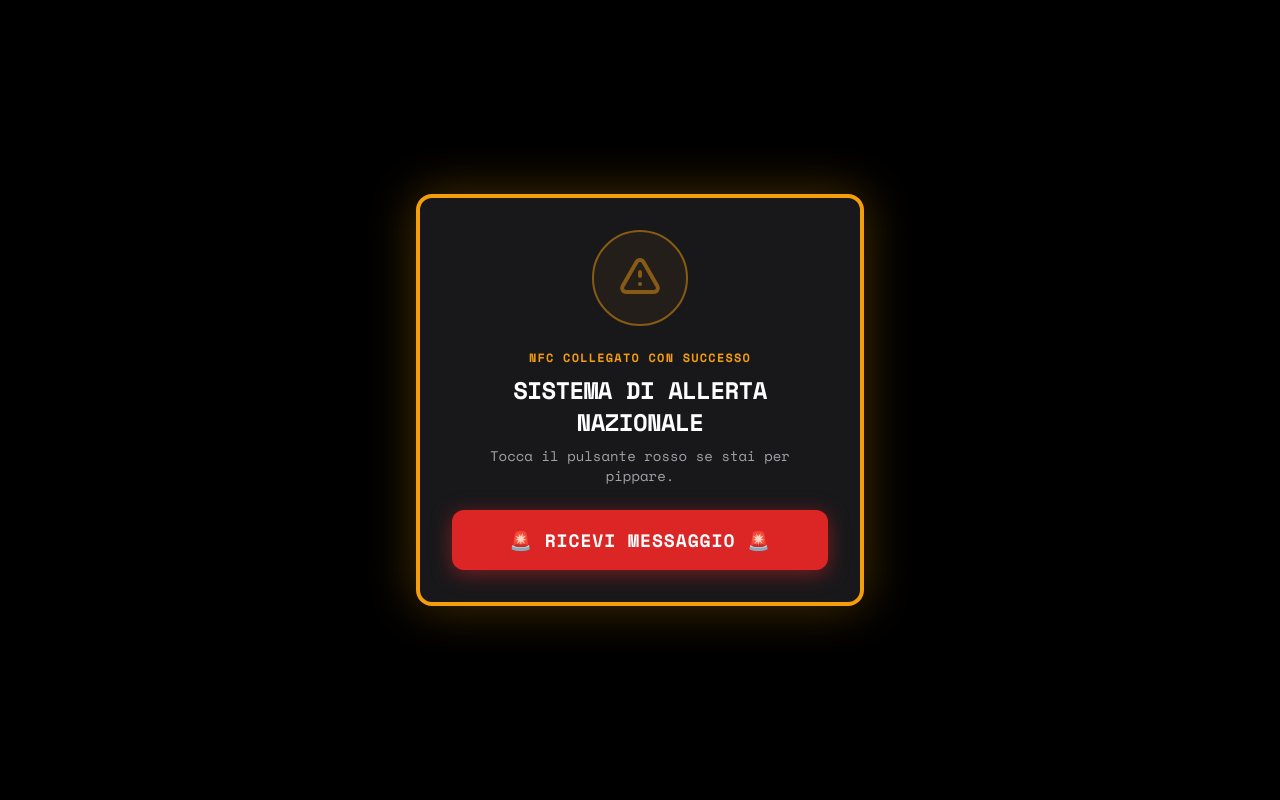
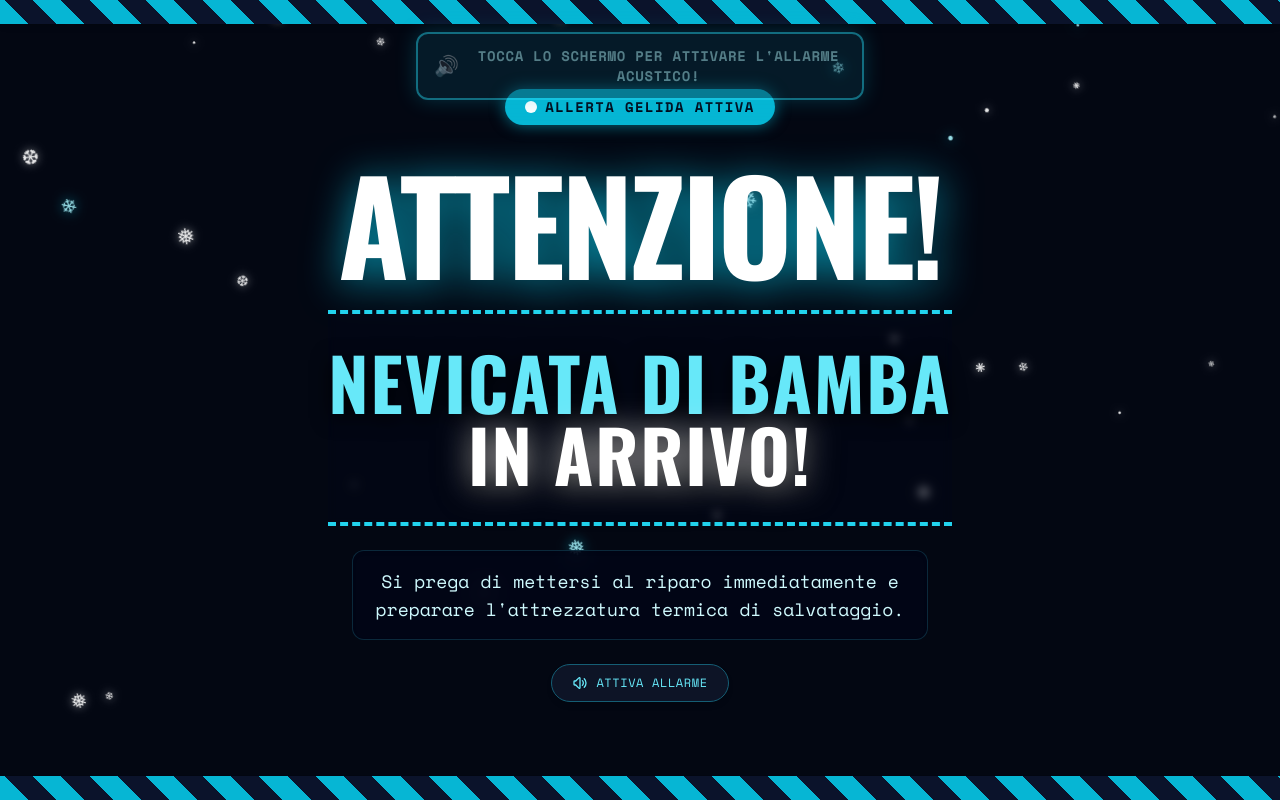
Before and after one commit to cartierverifications/nevicatamarocchina, a plain HTML site: page index.html in a window 1280 px wide. Drawn offline with nearby package versions, Linux system fonts and the light colour scheme.

Commit message:
Update index.html

```diff
--- a/index.html
+++ b/index.html
@@ -11,21 +11,21 @@
         body {
             font-family: 'Space Mono', monospace;
             overflow: hidden;
-            background-color: #0d0000;
+            background-color: #030712; /* Blu notte molto scuro */
         }
 
         .oswald {
             font-family: 'Oswald', sans-serif;
         }
 
-        /* Effetto Strobo di Emergenza */
+        /* Effetto Strobo di Emergenza Freddo (Blu e Ciano) */
         @keyframes strobe {
-            0%, 49% { background-color: #0d0000; }
-            50%, 100% { background-color: #990000; }
+            0%, 49% { background-color: #030712; }
+            50%, 100% { background-color: #1d4ed8; } /* Blu intenso */
         }
 
         .strobe-active {
-            animation: strobe 0.4s infinite;
+            animation: strobe 0.3s infinite;
         }
 
         /* Animazione per i fiocchi di neve */
@@ -35,10 +35,10 @@
                 opacity: 0;
             }
             10% {
-                opacity: 0.8;
+                opacity: 0.9;
             }
             90% {
-                opacity: 0.8;
+                opacity: 0.9;
             }
             100% {
                 transform: translateY(110vh) translateX(50px) rotate(360deg);
@@ -55,130 +55,114 @@
             will-change: transform;
         }
 
-        /* Righe diagonali stile emergenza */
+        /* Righe diagonali stile pericolo ma con colori freddi (Blu e Ciano) */
         .hazard-stripes {
             background: repeating-linear-gradient(
                 45deg,
-                #f59e0b,
-                #f59e0b 20px,
-                #000000 20px,
-                #000000 40px
+                #06b6d4,
+                #06b6d4 20px,
+                #0b132b 20px,
+                #0b132b 40px
             );
         }
     </style>
 </head>
-<body class="h-screen w-screen flex flex-col justify-between relative select-none">
+<body class="h-screen w-screen flex flex-col justify-between relative select-none" id="main-body">
 
+    <!-- Contenitore Neve -->
     <div id="snow-container" class="absolute inset-0 pointer-events-none overflow-hidden z-10"></div>
 
-    <div id="interaction-overlay" class="absolute inset-0 bg-black z-50 flex flex-col items-center justify-center p-6 text-center">
-        <div class="max-w-md w-full border-4 border-amber-500 rounded-2xl p-8 bg-zinc-900 shadow-[0_0_50px_rgba(245,158,11,0.3)] flex flex-col items-center gap-6">
-            <!-- Icona NFC / Allerta -->
-            <div class="w-24 h-24 rounded-full bg-amber-500/10 border-2 border-amber-500 flex items-center justify-center animate-pulse">
-                <svg class="w-12 h-12 text-amber-500" fill="none" stroke="currentColor" viewBox="0 0 24 24" xmlns="http://www.w3.org/2000/svg">
-                    <path stroke-linecap="round" stroke-linejoin="round" stroke-width="2" d="M12 9v2m0 4h.01m-6.938 4h13.856c1.54 0 2.502-1.667 1.732-3L13.732 4c-.77-1.333-2.694-1.333-3.464 0L3.34 16c-.77 1.333.192 3 1.732 3z"></path>
-                </svg>
-            </div>
+    <!-- Banner superiore di pericolo -->
+    <div class="h-6 hazard-stripes w-full z-20 shadow-md"></div>
 
-            <div class="space-y-2">
-                <h2 class="text-amber-500 text-xs tracking-widest uppercase font-bold">NFC Collegato con Successo</h2>
-                <h1 class="text-white text-2xl font-bold uppercase tracking-tight">Sistema di Allerta Nazionale</h1>
-                <p class="text-zinc-400 text-sm">Tocca il pulsante rosso se stai per pippare.</p>
-            </div>
-
-            <button id="activate-btn" class="w-full py-4 bg-red-600 hover:bg-red-700 active:scale-95 text-white font-bold rounded-xl text-lg uppercase tracking-wider shadow-[0_4px_20px_rgba(220,38,38,0.5)] transition duration-200">
-                🚨 Ricevi Messaggio 🚨
-            </button>
-        </div>
+    <!-- Banner Fluttuante Attivazione Audio (Scomparirà al primo tocco) -->
+    <div id="audio-prompt" class="absolute top-8 left-1/2 -translate-x-1/2 z-30 w-[90%] max-w-md bg-cyan-950/90 border-2 border-cyan-400 text-cyan-200 text-center py-3 px-4 rounded-xl shadow-[0_0_20px_rgba(6,182,212,0.5)] animate-pulse cursor-pointer flex items-center justify-center gap-3">
+        <span class="text-xl">🔊</span>
+        <span class="text-xs md:text-sm font-bold tracking-wider uppercase">Tocca lo schermo per attivare l'allarme acustico!</span>
     </div>
 
-    <div class="h-6 hazard-stripes w-full z-20 shadow-md"></div>
-
+    <!-- Contenuto Principale (Subito visibile) -->
     <main class="flex-1 flex flex-col items-center justify-center text-center p-4 z-20 select-none">
         <div class="max-w-4xl mx-auto space-y-6">
 
-            <!-- Badge Lampeggiante -->
-            <div class="inline-flex items-center gap-2 bg-red-600 text-white font-bold px-4 py-1.5 rounded-full text-xs md:text-sm tracking-widest uppercase shadow-lg animate-bounce">
-                <span class="w-2.5 h-2.5 rounded-full bg-white animate-ping"></span>
-                ALLERTA ROSSA IN CORSO
+            <!-- Badge Lampeggiante Ghiaccio -->
+            <div class="inline-flex items-center gap-2 bg-cyan-500 text-slate-950 font-extrabold px-5 py-2 rounded-full text-xs md:text-sm tracking-widest uppercase shadow-[0_0_15px_rgba(6,182,212,0.6)] animate-bounce">
+                <span class="w-3 h-3 rounded-full bg-white animate-ping"></span>
+                ALLERTA GELIDA ATTIVA
             </div>
 
-            <!-- Titolo Principale ad altissimo impatto -->
-            <h1 class="oswald text-5xl md:text-8xl font-black text-yellow-400 tracking-tight leading-none drop-shadow-[0_4px_12px_rgba(0,0,0,0.8)]">
+            <!-- Titolo ad altissimo impatto visivo -->
+            <h1 class="oswald text-6xl md:text-9xl font-black text-white tracking-tight leading-none drop-shadow-[0_4px_20px_rgba(6,182,212,0.8)]">
                 ATTENZIONE!
             </h1>
 
-            <div class="border-y-4 border-dashed border-red-500 py-6 md:py-8 my-4">
-                <p class="oswald text-4xl md:text-7xl font-extrabold text-white uppercase tracking-wide leading-none drop-shadow-[0_4px_8px_rgba(0,0,0,0.9)]">
-                    NEVICATA DI BAMBA<br>
-                    <span class="text-red-500">IN ARRIVO!</span>
+            <div class="border-y-4 border-dashed border-cyan-400 py-6 md:py-8 my-4 bg-slate-950/50 backdrop-blur-sm">
+                <p class="oswald text-4xl md:text-7xl font-extrabold text-cyan-300 uppercase tracking-wide leading-none drop-shadow-[0_4px_10px_rgba(0,0,0,0.9)]">
+                    NEVICATA DI BAMBA <br>
+                    <span class="text-white drop-shadow-[0_0_15px_rgba(255,255,255,0.6)]">IN ARRIVO!</span>
                 </p>
             </div>
 
-            <p class="text-zinc-300 text-sm md:text-lg max-w-xl mx-auto font-medium bg-black/60 backdrop-blur-sm p-4 rounded-xl border border-zinc-800">
-                Si prega di mettersi al riparo immediatamente e preparare l'attrezzatura di salvataggio.
+            <p class="text-cyan-100 text-sm md:text-lg max-w-xl mx-auto font-medium bg-slate-950/80 backdrop-blur-md p-4 rounded-xl border border-cyan-900/50 shadow-inner">
+                Si prega di mettersi al riparo immediatamente e preparare l'attrezzatura termica di salvataggio.
             </p>
 
-            <!-- Pulsante per silenziare o riattivare in seguito -->
-            <button id="mute-btn" class="mx-auto mt-6 flex items-center gap-2 px-5 py-2.5 bg-zinc-900 border border-zinc-700 text-zinc-300 hover:text-white rounded-full text-xs uppercase tracking-wider transition hover:bg-zinc-800 active:scale-95">
+            <!-- Pulsante per silenziare o riattivare l'audio -->
+            <button id="mute-btn" class="mx-auto mt-6 flex items-center gap-2 px-5 py-2.5 bg-slate-900/90 border border-cyan-800 text-cyan-300 hover:text-white rounded-full text-xs uppercase tracking-wider transition hover:bg-slate-800 active:scale-95 shadow-md">
                 <svg id="mute-icon" class="w-4 h-4" fill="none" stroke="currentColor" viewBox="0 0 24 24" xmlns="http://www.w3.org/2000/svg">
                     <path stroke-linecap="round" stroke-linejoin="round" stroke-width="2" d="M15.536 8.464a5 5 0 010 7.072m2.828-9.9a9 9 0 010 12.728M5.586 15H4a1 1 0 01-1-1v-4a1 1 0 011-1h1.586l4.707-4.707C10.923 3.663 12 4.109 12 5v14c0 .891-1.077 1.337-1.707.707L5.586 15z"></path>
                 </svg>
-                <span id="mute-text">Spegni Allarme</span>
+                <span id="mute-text">Attiva Allarme</span>
             </button>
 
         </div>
     </main>
 
-    <!-- Barra in basso -->
+    <!-- Barra inferiore di pericolo -->
     <div class="h-6 hazard-stripes w-full z-20 shadow-md"></div>
 
     <script>
-        // Configurazione Sintetizzatore Siren (Web Audio API)
+        // Configurazione Audio (Sintetizzatore Sirena)
         let audioCtx = null;
         let mainOsc = null;
         let lfo = null;
         let mainGain = null;
         let isSirenPlaying = false;
+        let interactionTriggered = false;
 
-        // Inizializza e avvia la sirena sintetica d'emergenza
+        // Inizializza e avvia la sirena sintetica d'emergenza glaciale
         function startEmergencySiren() {
             if (isSirenPlaying) return;
 
             try {
-                // Crea il contesto audio
                 audioCtx = new (window.AudioContext || window.webkitAudioContext)();
 
-                // Oscillatore principale (genera l'onda acustica)
+                // Oscillatore principale
                 mainOsc = audioCtx.createOscillator();
-                mainOsc.type = 'sawtooth'; // Onda a dente di sega per un suono penetrante ed aspro
-                mainOsc.frequency.setValueAtTime(450, audioCtx.currentTime); // Frequenza base (Hz)
+                mainOsc.type = 'sawtooth';
+                mainOsc.frequency.setValueAtTime(400, audioCtx.currentTime); // Pitch di partenza leggermente più cupo e freddo
 
-                // LFO (Oscillatore a bassa frequenza) per modulare il pitch su e giù (effetto sirena)
+                // LFO per l'oscillazione ondulatoria tipica delle sirene di emergenza civile
                 lfo = audioCtx.createOscillator();
-                lfo.frequency.setValueAtTime(1.2, audioCtx.currentTime); // Velocità dell'oscillazione (1.2 oscillazioni al secondo)
+                lfo.frequency.setValueAtTime(1.0, audioCtx.currentTime); // 1 ciclo completo al secondo
 
-                // Guadagno per regolare l'intensità della deviazione di frequenza
                 const lfoGain = audioCtx.createGain();
-                lfoGain.gain.setValueAtTime(180, audioCtx.currentTime); // Oscilla di +/- 180Hz
+                lfoGain.gain.setValueAtTime(150, audioCtx.currentTime); // Oscilla di +/- 150Hz
 
-                // Controllo volume principale
                 mainGain = audioCtx.createGain();
-                mainGain.gain.setValueAtTime(0.0, audioCtx.currentTime); // Parte silenzioso
+                mainGain.gain.setValueAtTime(0.0, audioCtx.currentTime);
 
-                // Connessioni
                 lfo.connect(lfoGain);
-                lfoGain.connect(mainOsc.frequency); // Modula la frequenza dell'oscillatore principale
+                lfoGain.connect(mainOsc.frequency);
 
                 mainOsc.connect(mainGain);
                 mainGain.connect(audioCtx.destination);
 
-                // Avvia gli oscillatori
                 lfo.start();
                 mainOsc.start();
 
-                // Sfuma il volume in ingresso rapidamente per evitare click acustici
-                mainGain.gain.linearRampToValueAtTime(0.35, audioCtx.currentTime + 0.1);
+                // Dissolvenza d'ingresso rapida per non danneggiare le casse
+                mainGain.gain.linearRampToValueAtTime(0.3, audioCtx.currentTime + 0.1);
 
                 isSirenPlaying = true;
                 updateMuteUI(true);
@@ -187,7 +171,7 @@
             }
         }
 
-        // Spegne o riattiva la sirena
+        // Funzione per spegnere o riaccendere la sirena
         function toggleSiren() {
             if (!audioCtx) {
                 startEmergencySiren();
@@ -195,15 +179,15 @@
             }
 
             if (isSirenPlaying) {
-                // Silenzia gradualmente
                 mainGain.gain.linearRampToValueAtTime(0.0, audioCtx.currentTime + 0.1);
                 isSirenPlaying = false;
                 updateMuteUI(false);
+                document.body.classList.remove('strobe-active');
             } else {
-                // Ripristina volume
-                mainGain.gain.linearRampToValueAtTime(0.35, audioCtx.currentTime + 0.1);
+                mainGain.gain.linearRampToValueAtTime(0.3, audioCtx.currentTime + 0.1);
                 isSirenPlaying = true;
                 updateMuteUI(true);
+                document.body.classList.add('strobe-active');
             }
         }
 
@@ -219,6 +203,7 @@
             }
         }
 
+        // Generatore di Fiocchi di Neve Cadenti
         const snowContainer = document.getElementById('snow-container');
         const snowSymbols = ['❄', '❅', '❆', '•', '*'];
 
@@ -226,57 +211,69 @@
             const flake = document.createElement('div');
             flake.classList.add('snowflake');
 
-            // Proprietà casuali per ogni fiocco
-            const size = Math.random() * 20 + 8; // Dimensione tra 8px e 28px
+            const size = Math.random() * 18 + 6; // Dimensione da 6px a 24px
             const left = Math.random() * 100; // Posizione orizzontale di partenza (%)
-            const duration = Math.random() * 5 + 4; // Durata della caduta tra 4s e 9s
-            const delay = Math.random() * 2; // Ritardo di partenza
+            const duration = Math.random() * 5 + 3; // Durata caduta (3s - 8s)
+            const delay = Math.random() * 2;
 
             flake.innerText = snowSymbols[Math.floor(Math.random() * snowSymbols.length)];
             flake.style.fontSize = `${size}px`;
             flake.style.left = `${left}vw`;
             flake.style.animation = `fall ${duration}s linear ${delay}s infinite`;
 
-            // Fiocchi di neve leggermente colorati di arancione/sabbia per il tema "Marocchina" (scirocco)
-            if (Math.random() > 0.6) {
-                flake.style.color = '#f59e0b'; // Colore arancione sabbioso
-                flake.style.filter = 'drop-shadow(0 0 5px rgba(245, 158, 11, 0.5))';
+            // Colore dei fiocchi: principalmente bianchi o leggermente azzurrati/sabbia
+            if (Math.random() > 0.85) {
+                flake.style.color = '#a5f3fc'; // Ciano chiarissimo (effetto ghiaccio)
+                flake.style.filter = 'drop-shadow(0 0 6px rgba(6, 182, 212, 0.7))';
             } else {
                 flake.style.color = '#ffffff';
-                flake.style.filter = 'drop-shadow(0 0 5px rgba(255, 255, 255, 0.5))';
+                flake.style.filter = 'drop-shadow(0 0 4px rgba(255, 255, 255, 0.6))';
             }
 
             snowContainer.appendChild(flake);
 
-            // Rimuove l'elemento dopo che la caduta è finita per non appesantire il browser
             setTimeout(() => {
                 flake.remove();
             }, (duration + delay) * 1000);
         }
 
-        // Genera continuamente fiocchi
-        setInterval(createSnowflake, 150);
+        // Genera fiocchi in continuazione
+        setInterval(createSnowflake, 120);
 
-        const overlay = document.getElementById('interaction-overlay');
-        const activateBtn = document.getElementById('activate-btn');
-        const muteBtn = document.getElementById('mute-btn');
+        // Gestore per l'interazione globale (Tocca un punto qualsiasi per avviare)
+        function triggerGlobalInteraction() {
+            if (interactionTriggered) return;
+            interactionTriggered = true;
 
-        // Al click sul pulsantone iniziale
-        activateBtn.addEventListener('click', () => {
-            // Rimuove l'overlay d'ingresso
-            overlay.classList.add('hidden');
+            // Rimuove la notifica in alto
+            const prompt = document.getElementById('audio-prompt');
+            if (prompt) {
+                prompt.style.transition = 'all 0.5s ease';
+                prompt.style.opacity = '0';
+                setTimeout(() => prompt.remove(), 500);
+            }
 
-            // Attiva lo strobo di sfondo
+            // Attiva lo strobo visivo blu di emergenza
             document.body.classList.add('strobe-active');
 
-            // Avvia la sirena
+            // Avvia l'audio della sirena
             startEmergencySiren();
-        });
+        }
 
-        // Pulsante Mute per fermare/riavviare la sirena a schermo aperto
+        // Registra il tocco globale ovunque per attivare istantaneamente
+        window.addEventListener('click', triggerGlobalInteraction);
+        window.addEventListener('touchstart', triggerGlobalInteraction);
+
+        // Pulsante Mute per fermare/riattivare manualmente l'allarme
+        const muteBtn = document.getElementById('mute-btn');
         muteBtn.addEventListener('click', (e) => {
+            // Impedisce al click sul pulsante di ri-attivare l'evento di interazione globale
             e.stopPropagation();
-            toggleSiren();
+            if (!interactionTriggered) {
+                triggerGlobalInteraction();
+            } else {
+                toggleSiren();
+            }
         });
     </script>
 </body>
```
